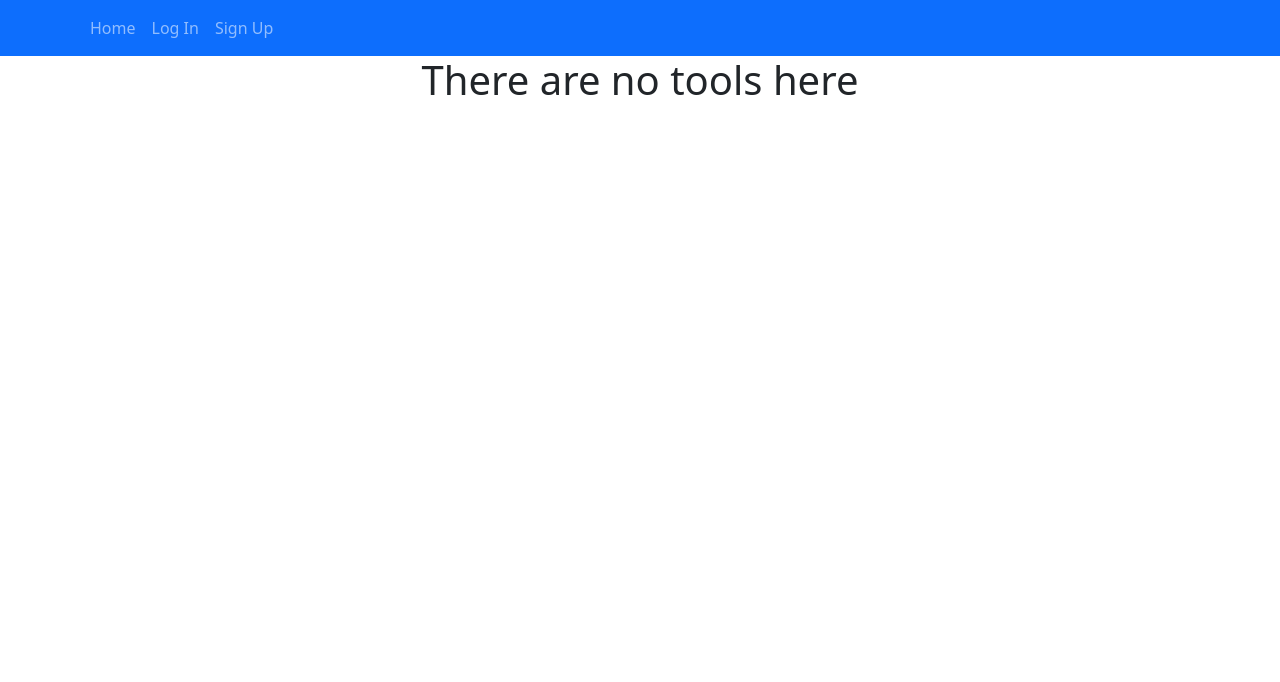
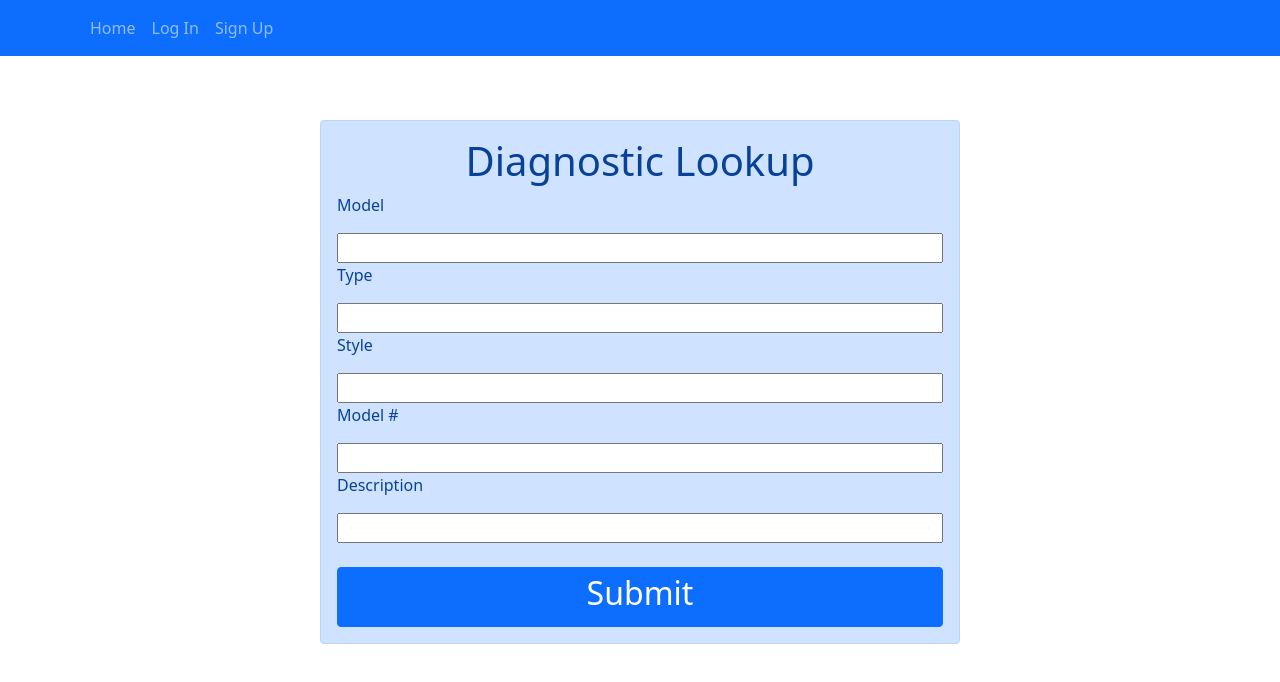
Before and after one commit to benthere914/aplusTools, a React (Create React App) app: page /tools/diagnostic/lookup in a window 1280 px wide. Shown: the top 682 px of the page. Built offline with nearby package versions, Linux system fonts and the light colour scheme; no server answers.

Commit message:
created basic structure for diagnostic results and connected to the lookup

```diff
--- a/src/components/diagnosticLookup/index.css
+++ b/src/components/diagnostic/index.css
@@ -1,12 +1,7 @@
-.diagLookup{
+.diagnostic{
     width: 50vw;
     height: 50vh;
     position: absolute;
     top: 15vh;
     left: 25vw;
 }
-
-.diagLookupForm{
-    display: flex;
-    flex-direction: column;
-}
--- /dev/null
+++ b/src/components/diagnostic/index.js
@@ -0,0 +1,36 @@
+import './index.css'
+import { Route } from "react-router-dom"
+import { Switch } from "react-router-dom"
+import { BrowserRouter } from "react-router-dom/cjs/react-router-dom.min"
+import { useState } from "react"
+import Lookup from "./lookup"
+import Result from "./result"
+
+const Diagnostic = () => {
+    const [model, setModel] = useState('');
+    const [type, setType] = useState('');
+    const [style, setStyle] = useState('');
+    const [modelNum, setModelNum] = useState('');
+    const [desc, setDesc] = useState('');
+    return (
+    <>
+        <BrowserRouter>
+            <Switch>
+                <Route path='/tools/diagnostic/lookup'>
+                <div className="diagnostic">
+                    <Lookup data={[model, setModel, type, setType, style, setStyle, modelNum, setModelNum, desc, setDesc]}/>
+                </div>
+                </Route>
+                <Route path='/tools/diagnostic/result'>
+                    <div className="diagnostic">
+                        <Result data={[model, type, style, modelNum, desc]}/>
+                    </div>
+                </Route>
+            </Switch>
+        </BrowserRouter>
+
+    </>
+    )
+}
+
+export default Diagnostic
--- /dev/null
+++ b/src/components/diagnostic/lookup/index.css
@@ -0,0 +1,4 @@
+.diagLookupForm{
+    display: flex;
+    flex-direction: column;
+}
--- /dev/null
+++ b/src/components/diagnostic/lookup/index.js
@@ -0,0 +1,36 @@
+import './index.css'
+import { useEffect, useState } from "react"
+import { Alert, Button } from "react-bootstrap"
+import { useHistory } from 'react-router-dom';
+
+const Lookup = ({data}) => {
+    const [model, setModel, type, setType, style, setStyle, modelNum, setModelNum, desc, setDesc] = data
+    const history = useHistory();
+    const clickHandler = () => {
+        history.push('result')
+    }
+
+    return (
+    <>
+            <Alert>
+                <Alert.Heading style={{textAlign: 'center'}}><h1>Diagnostic Lookup</h1></Alert.Heading>
+                <div className='diagLookupForm'>
+                    <p>Model</p>
+                    <input value={model} onChange={(e) => {setModel(e.target.value)}}/>
+                    <p>Type</p>
+                    <input value={type} onChange={(e) => {setType(e.target.value)}}/>
+                    <p>Style</p>
+                    <input value={style} onChange={(e) => {setStyle(e.target.value)}}/>
+                    <p>Model #</p>
+                    <input value={modelNum} onChange={(e) => {setModelNum(e.target.value)}}/>
+                    <p>Description</p>
+                    <input value={desc} onChange={(e) => {setDesc(e.target.value)}}/>
+                    <br/>
+                    <Button onClick={clickHandler}><h2>Submit</h2></Button>
+                </div>
+            </Alert>
+    </>
+    )
+}
+
+export default Lookup
--- /dev/null
+++ b/src/components/diagnostic/result/index.js
@@ -0,0 +1,26 @@
+import { Alert, Button } from "react-bootstrap"
+import { useHistory } from "react-router-dom"
+const Result = ({data}) => {
+    const [model, type, style, modelNum, desc] = data
+    const history = useHistory()
+    const goBackHandler = () => {
+
+    }
+    return (
+    <>
+        <Alert>
+            <Alert.Heading><h1>Results</h1></Alert.Heading>
+            <div>
+                <h3>Model: {model}</h3>
+                <h3>Type: {type}</h3>
+                <h3>Style: {style}</h3>
+                <h3>Model Number: {modelNum}</h3>
+                <h3>Desc: {desc}</h3>
+                <Button onClick={() => {history.push('lookup')}}>Go Back</Button>
+            </div>
+        </Alert>
+    </>
+    )
+}
+
+export default Result
--- a/src/components/diagnosticLookup/index.js
+++ /dev/null
@@ -1,37 +0,0 @@
-import './index.css'
-import { useState } from "react"
-import { Alert, Button } from "react-bootstrap"
-
-const DiagnosticLookup = () => {
-    const [model, setModel] = useState('');
-    const [type, setType] = useState('');
-    const [style, setStyle] = useState('');
-    const [modelNum, setModelNum] = useState('');
-    const [desc, setDesc] = useState('');
-    return (
-    <>
-        <div className="diagLookup">
-
-        <Alert>
-            <Alert.Heading style={{textAlign: 'center'}}><h1>Diagnostic Lookup</h1></Alert.Heading>
-            <div className='diagLookupForm'>
-                <p>Model</p>
-                <input value={model} onChange={(e) => {setModel(e.target.value)}}/>
-                <p>Type</p>
-                <input value={type} onChange={(e) => {setType(e.target.value)}}/>
-                <p>Style</p>
-                <input value={style} onChange={(e) => {setStyle(e.target.value)}}/>
-                <p>Model #</p>
-                <input value={modelNum} onChange={(e) => {setModelNum(e.target.value)}}/>
-                <p>Description</p>
-                <input value={desc} onChange={(e) => {setDesc(e.target.value)}}/>
-                <br/>
-                <Button><h2>Submit</h2></Button>
-            </div>
-        </Alert>
-        </div>
-    </>
-    )
-}
-
-export default DiagnosticLookup
--- a/src/components/header/index.js
+++ b/src/components/header/index.js
@@ -2,32 +2,39 @@ import './index.css'
 import { Navbar, Container, Nav, Dropdown } from 'react-bootstrap'
 import { useHistory } from 'react-router-dom/cjs/react-router-dom.min'
 import { signOut, getAuth } from 'firebase/auth'
+import { useEffect, useState } from 'react'
 
 const Header = ({user}) => {
+    const [page, setPage] = useState('')
     const history = useHistory();
     const signOutHandler = () => {
         const auth = getAuth();
         signOut(auth);
     }
+    useEffect(() => {
+        if (!page) return
+        if (page === history?.location?.pathname) return
+        history.push(page)
+    }, [page])
     return (
 		<>
 			<Navbar bg="primary" variant="dark">
 				<Container>
 					<Nav className="me-auto">
-						<Nav.Link onClick={() => {history.push('/')}}>Home</Nav.Link>
+						<Nav.Link onClick={() => {setPage('/')}}>Home</Nav.Link>
                         {user?<div className='loggedInHeaderOptions'>
                         <Nav.Link onClick={()=> {signOutHandler()}}>Log Out</Nav.Link>
                         <Dropdown>
                             <Dropdown.Toggle>Tools</Dropdown.Toggle>
                             <Dropdown.Menu>
-                                <Dropdown.Item onClick={() => {history.push('/tools/priceMultiplier')}}>Price Mulitiplier</Dropdown.Item>
-                                <Dropdown.Item onClick={() => {history.push('/tools/diagnosticLookup')}}>Diagnostic Lookup</Dropdown.Item>
+                                <Dropdown.Item onClick={() => {setPage('/tools/priceMultiplier')}}>Price Mulitiplier</Dropdown.Item>
+                                <Dropdown.Item onClick={() => {setPage('/tools/diagnostic/lookup')}}>Diagnostic Lookup</Dropdown.Item>
                             </Dropdown.Menu>
                         </Dropdown>
                         </div>:
                         <>
-						<Nav.Link onClick={() => {history.push('/login')}}>Log In</Nav.Link>
-						<Nav.Link onClick={() => {history.push('/signup')}}>Sign Up</Nav.Link>
+						<Nav.Link onClick={() => {setPage('/login')}}>Log In</Nav.Link>
+						<Nav.Link onClick={() => {setPage('/signup')}}>Sign Up</Nav.Link>
                         </>
                         }
 					</Nav>
--- a/src/components/tools/index.js
+++ b/src/components/tools/index.js
@@ -1,5 +1,5 @@
 import { useParams } from "react-router-dom"
-import DiagnosticLookup from "../diagnosticLookup";
+import Diagnostic from "../diagnostic";
 import PriceMultiplier from "../priceMultiplier";
 
 const Tools = () => {
@@ -7,8 +7,8 @@ const Tools = () => {
     switch (params?.toolName) {
         case 'priceMultiplier':
             return (<><PriceMultiplier/></>)
-        case 'diagnosticLookup':
-            return (<><DiagnosticLookup/></>)
+        case 'diagnostic':
+            return (<><Diagnostic/></>)
         default:
             return (<><h1>There are no tools here</h1></>)
     }
```
Also changed, not shown: src/components/diagnostic/result/index.css (added).
